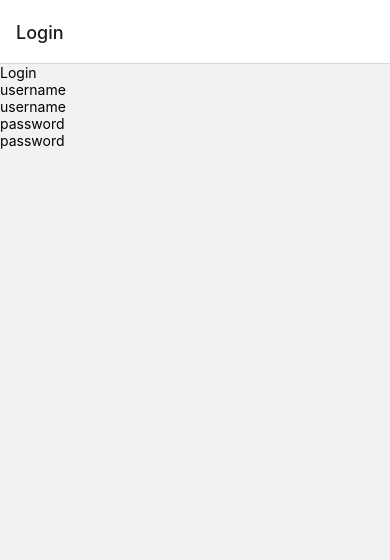
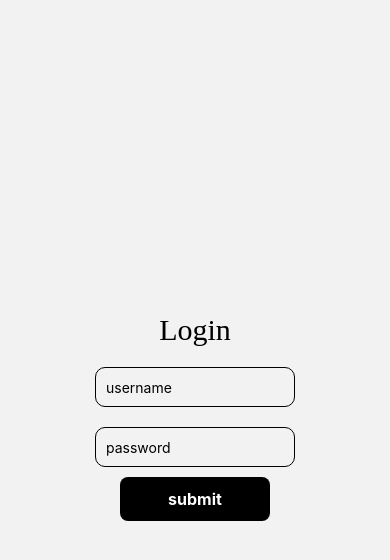
Before and after one commit to harikuchipudi/Student-project, a React Native app: screen /Login in a window 390 px wide. Shown: the top 560 px of the page. Built offline with nearby package versions, Linux system fonts and the light colour scheme.

Commit message:
login page - initial commit

```diff
--- a/App.js
+++ b/App.js
@@ -13,9 +13,9 @@ class App extends Component{
   render() {
     return(
     <NavigationContainer>
-      <SafeAreaView style={{ flex: 1}}>
+      <SafeAreaView style={{flex: 1}}>
         <Stack.Navigator initialRouteName='Login'>
-          <Stack.Screen name='Login' component={LoginScreen}/>
+          <Stack.Screen name='Login' component={LoginScreen} options={{headerShown: false}}/>
         </Stack.Navigator>
       </SafeAreaView>
     </NavigationContainer>
--- /dev/null
+++ b/components/ButtonTemplates.js
@@ -0,0 +1,31 @@
+import React from "react";
+import { TouchableOpacity, Text, StyleSheet } from "react-native";
+
+const CustomButton = ({ title, onPress, buttonStyle, textStyle}) => {
+    return(
+        <TouchableOpacity
+            style={[styles.button, buttonStyle]}
+            onPress={onPress}
+            activeOpacity={0.8}>
+            <Text style={[styles.text, textStyle]}>{title}</Text>
+        </TouchableOpacity>
+    );
+};
+
+const styles = StyleSheet.create({
+     button: {
+        backgroundColor: 'black',
+        padding: 12,
+        borderRadius: 8,
+        alignItems: 'center',
+        justifyContent: 'center',
+        minWidth: 150,
+     },
+     text: {
+        color: 'white',
+        fontSize: 16,
+        fontWeight: 'bold'
+     },
+})
+
+export default CustomButton;
--- a/components/HomeScreen.js
+++ b/components/HomeScreen.js
@@ -9,7 +9,7 @@ export default class HomeScreen extends Component {
     state = {
         index: 0,
         routes: [
-            {key: ''  }
+            {key: '' }
         ]
     }
 
--- a/components/LoginScreen.js
+++ b/components/LoginScreen.js
@@ -1,5 +1,8 @@
 import React, {Component} from "react";
-import { View, Text, StyleSheet, TextInput } from "react-native";
+import { View, Text, StyleSheet, TextInput, } from "react-native";
+import { SafeAreaView } from "react-native-safe-area-context";
+import CustomButton from "./ButtonTemplates";
+
 
 export default class Login extends Component {
     constructor(props) {
@@ -18,28 +21,68 @@ export default class Login extends Component {
         this.setState({ password: newPassword});
     }
 
+
+
     render()
     {
         return (
-            <View>
-                <View>
-                    <Text>Login</Text>
-                    <View>
-                        <Text>username</Text>
+                <View style={styles.container}>
+                    <Text style={styles.title}>Login</Text>
+                    <View style={styles.LoginForm}>
+                        <View style={styles.inputElement} >
                             <TextInput
                                 placeholder="username"
                                 value={this.state.text}
                                 onChangeText={this.onChangeText}
+                                style={styles.input}
                             />
-                        <Text>password</Text>
+                        </View>
+                        <View style={styles.inputElement}>
                             <TextInput
                                 placeholder="password"
                                 value={this.state.password}
                                 onChangeText={this.onChangePassword}
+                                style={styles.input}
                             />
                         </View>
+                        <CustomButton title="submit">
+                        </CustomButton>
                     </View>
                 </View>
         )
     }
 }
+
+const styles = StyleSheet.create({
+    container: {
+        flex:1,
+        justifyContent: 'center',
+        alignItems: 'center',
+        borderRadius: 10,
+        height: '10 px',
+        width: '30 px',
+    },
+    title: {
+        fontFamily: 'serif',
+
+        fontSize: 30
+    },
+    LoginForm: {
+        justifyContent: 'center',
+        alignContent: 'center',
+        alignItems: 'center',
+        borderRadius: 10,
+        padding: 10,
+    },
+    inputElement: {
+        padding: 10,
+    },
+    input: {
+        borderWidth: 1,
+        width: 200,
+        height: 40,
+        borderRadius: 10,
+        padding: 10
+    },
+
+})
```
Lines whose indentation alone changed are shown as unchanged.
